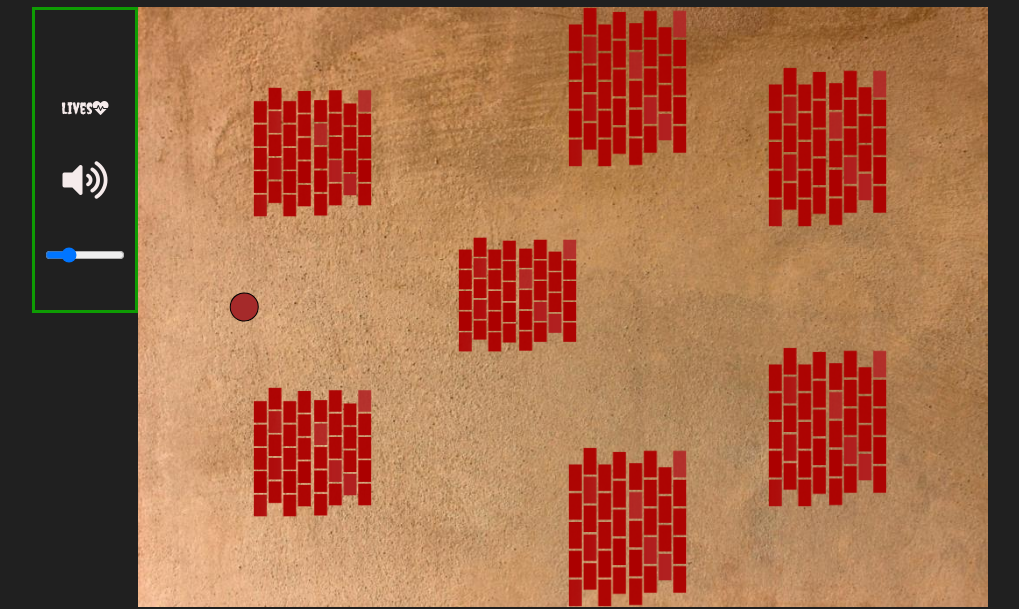
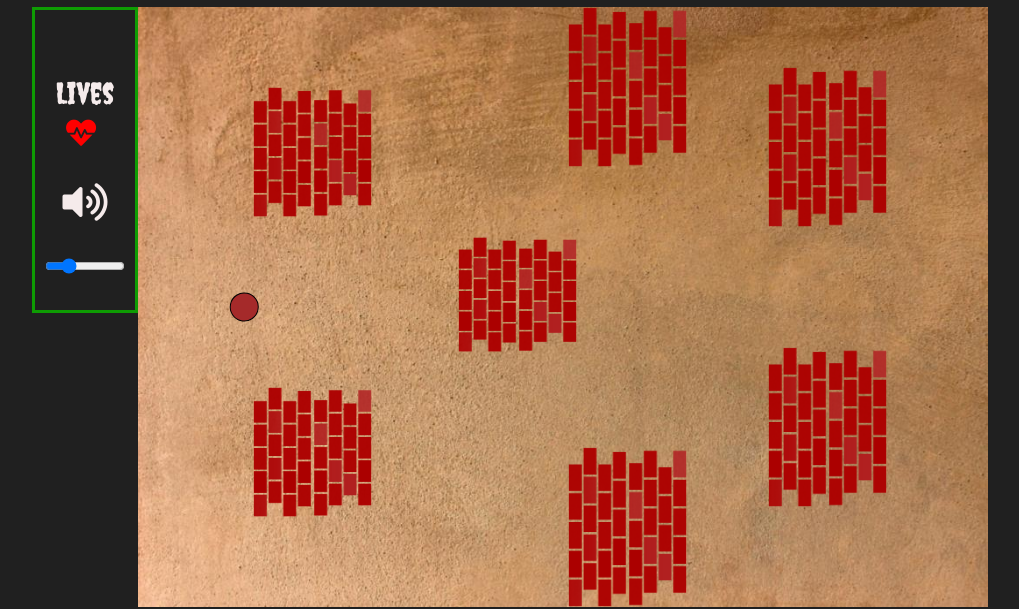
Before and after one commit to bcdguz/JSproject, a website built with webpack: page index.html in a window 1280 px wide. Both pictures are taken after a click on the item "Play Game". Shown: the part 98-707 px from the top of the page, without its empty margins (80-1099 px from the left). Built offline with nearby package versions, Linux system fonts and the light colour scheme; files whose address does not match are found by name.

Commit message:
Styling lives component in sidebar

```diff
--- a/src/assets/stylesheets/component_styles/game.css
+++ b/src/assets/stylesheets/component_styles/game.css
@@ -18,7 +18,18 @@
 
 .sidebar-lives {
     display: flex;
-    align-items: center;
+    flex-direction: column;
+    font-size: 30px;
+}
+
+.hearts {
+    display: flex;
+    margin-top: 10px;
+    color: red;
+}
+
+.hearts i {
+    margin-left: 10px;
 }
 
 #volume-control {
```
Also changed, not shown: index.html (+0 -1 lines).
